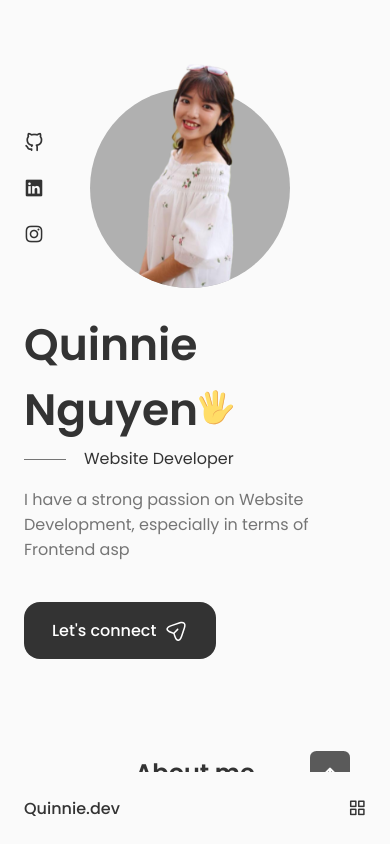
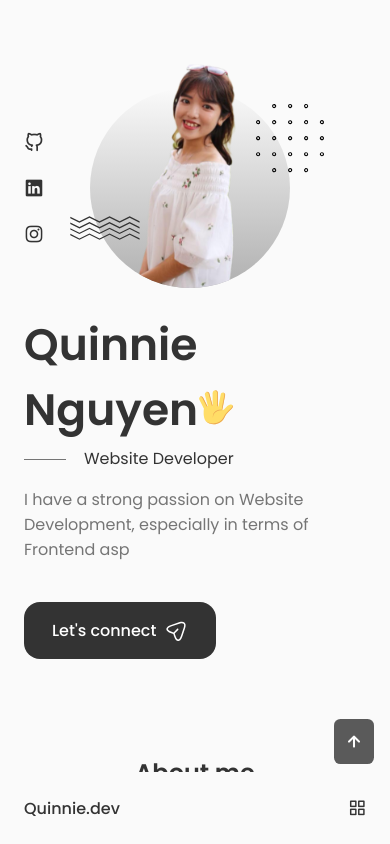
Before and after one commit to quinnienguyen1105/portfolio, a React (Create React App) app: page / in a window 390 px wide. Shown: the top 844 px of the page. Built offline with nearby package versions, Linux system fonts and the light colour scheme.

Commit message:
Updated avatar image

```diff
--- a/src/components/Home/Home.js
+++ b/src/components/Home/Home.js
@@ -3,7 +3,7 @@ import "./home.scss";
 import Social from './Social';
 import Data from './Data';
 import ScrollDown from './ScrollDown';
-import Profile_image from '../../assets/profile_background.png'
+import Profile_image from '../../assets/profile_background.png';
 const Home = () => {
   return (
     <section className='home section' id='home'>
@@ -12,6 +12,86 @@ const Home = () => {
                 <Social/>
 
                 <div className='home_img'>
+                  {/* Shape1 */}
+                  <svg className='shape' version="1.0" xmlns="http://www.w3.org/2000/svg"
+                  width="282.000000pt" height="282.000000pt" viewBox="0 0 282.000000 282.000000"
+                  preserveAspectRatio="xMidYMid meet">
+
+                  <g transform="translate(0.000000,282.000000) scale(0.100000,-0.100000)"
+                  fill="var(--title-color-dark)" stroke="none">
+                  <path d="M802 2590 c-46 -43 -13 -130 49 -130 50 0 90 61 68 102 -27 51 -79
+                  63 -117 28z m81 -42 c8 -12 7 -21 -2 -32 -19 -22 -48 -20 -61 5 -23 41 38 68
+                  63 27z"/>
+                  <path d="M1362 2587 c-12 -13 -22 -36 -22 -51 0 -32 43 -76 75 -76 33 0 75 44
+                  75 78 0 63 -84 95 -128 49z m85 -33 c8 -22 -10 -49 -32 -49 -10 0 -22 7 -28
+                  16 -15 24 -1 49 28 49 15 0 28 -7 32 -16z"/>
+                  <path d="M1939 2597 c-43 -33 -46 -80 -6 -117 45 -43 117 -7 117 58 0 56 -68
+                  92 -111 59z m70 -41 c9 -11 10 -20 1 -36 -13 -25 -47 -24 -63 2 -22 34 36 66
+                  62 34z"/>
+                  <path d="M231 2014 c-34 -44 -24 -86 27 -113 28 -15 77 1 92 30 42 78 -65 152
+                  -119 83z m86 -30 c8 -22 -10 -49 -32 -49 -10 0 -22 7 -28 16 -15 24 -1 49 28
+                  49 15 0 28 -7 32 -16z"/>
+                  <path d="M799 2019 c-48 -48 5 -146 67 -123 15 5 36 21 47 36 18 24 18 30 7
+                  58 -22 53 -82 68 -121 29z m84 -41 c8 -12 7 -21 -2 -32 -19 -22 -48 -20 -61 5
+                  -23 41 38 68 63 27z"/>
+                  <path d="M1362 2017 c-27 -29 -28 -67 -2 -94 37 -40 84 -37 117 6 52 68 -57
+                  150 -115 88z m85 -33 c8 -22 -10 -49 -32 -49 -10 0 -22 7 -28 16 -15 24 -1 49
+                  28 49 15 0 28 -7 32 -16z"/>
+                  <path d="M1939 2030 c-9 -5 -22 -23 -29 -40 -11 -28 -11 -34 7 -58 47 -63 125
+                  -45 131 31 5 60 -56 98 -109 67z m70 -44 c25 -30 -24 -71 -54 -46 -18 15 -19
+                  32 -3 48 16 16 43 15 57 -2z"/>
+                  <path d="M2481 2014 c-34 -44 -24 -86 27 -113 28 -15 77 1 92 30 42 78 -65
+                  152 -119 83z m86 -30 c8 -22 -10 -49 -32 -49 -10 0 -22 7 -28 16 -15 24 -1 49
+                  28 49 15 0 28 -7 32 -16z"/>
+                  <path d="M236 1454 c-14 -15 -26 -37 -26 -49 0 -33 44 -75 78 -75 63 0 95 84
+                  49 128 -31 29 -69 28 -101 -4z m79 -49 c0 -25 -4 -30 -24 -30 -32 0 -49 28
+                  -31 50 7 9 23 15 34 13 16 -2 21 -10 21 -33z"/>
+                  <path d="M802 1457 c-64 -68 27 -171 95 -107 29 26 36 55 22 82 -28 52 -81 63
+                  -117 25z m79 -33 c17 -21 0 -49 -31 -49 -31 0 -48 28 -31 49 8 9 21 16 31 16
+                  10 0 23 -7 31 -16z"/>
+                  <path d="M1365 1455 c-32 -31 -33 -74 -2 -103 72 -67 172 34 102 103 -13 14
+                  -36 25 -50 25 -14 0 -37 -11 -50 -25z m75 -30 c20 -25 8 -50 -25 -50 -21 0
+                  -31 5 -33 18 -4 21 14 47 33 47 7 0 18 -7 25 -15z"/>
+                  <path d="M1939 1467 c-43 -33 -46 -80 -6 -117 45 -43 117 -10 117 54 0 58 -67
+                  97 -111 63z m72 -43 c17 -21 0 -49 -31 -49 -31 0 -48 28 -31 49 8 9 21 16 31
+                  16 10 0 23 -7 31 -16z"/>
+                  <path d="M2486 1454 c-14 -15 -26 -37 -26 -49 0 -33 44 -75 78 -75 63 0 95 84
+                  49 128 -31 29 -69 28 -101 -4z m79 -49 c0 -25 -4 -30 -24 -30 -32 0 -49 28
+                  -31 50 7 9 23 15 34 13 16 -2 21 -10 21 -33z"/>
+                  <path d="M231 884 c-12 -15 -21 -34 -21 -44 0 -10 9 -29 21 -44 41 -52 129
+                  -23 129 44 0 67 -88 96 -129 44z m77 -16 c17 -17 15 -43 -4 -59 -31 -26 -70
+                  25 -44 56 15 18 32 19 48 3z"/>
+                  <path d="M800 890 c-45 -45 -11 -120 53 -120 42 0 70 29 70 70 0 63 -78 95
+                  -123 50z m74 -23 c13 -9 16 -20 12 -34 -10 -31 -36 -37 -60 -14 -19 20 -19 21
+                  -1 41 21 24 25 24 49 7z"/>
+                  <path d="M1360 888 c-43 -47 -10 -118 55 -118 22 0 41 8 55 22 43 47 10 118
+                  -55 118 -22 0 -41 -8 -55 -22z m78 -20 c17 -17 15 -43 -4 -59 -31 -26 -70 25
+                  -44 56 15 18 32 19 48 3z"/>
+                  <path d="M1925 890 c-42 -46 -10 -120 52 -120 42 0 73 30 73 70 0 62 -84 95
+                  -125 50z m80 -30 c18 -20 18 -21 -1 -41 -24 -23 -50 -17 -60 14 -4 14 -1 25
+                  12 34 24 17 28 17 49 -7z"/>
+                  <path d="M2481 884 c-12 -15 -21 -34 -21 -44 0 -10 9 -29 21 -44 41 -52 129
+                  -23 129 44 0 67 -88 96 -129 44z m77 -16 c17 -17 15 -43 -4 -59 -31 -26 -70
+                  25 -44 56 15 18 32 19 48 3z"/>
+                  <path d="M802 330 c-46 -43 -13 -130 49 -130 50 0 90 61 68 102 -27 51 -79 63
+                  -117 28z m81 -42 c8 -12 7 -21 -2 -32 -19 -22 -48 -20 -61 5 -23 41 38 68 63
+                  27z"/>
+                  <path d="M1362 327 c-12 -13 -22 -36 -22 -51 0 -32 43 -76 75 -76 33 0 75 44
+                  75 78 0 63 -84 95 -128 49z m85 -33 c8 -22 -10 -49 -32 -49 -22 0 -40 27 -32
+                  49 8 21 56 21 64 0z"/>
+                  <path d="M1939 337 c-43 -33 -46 -80 -6 -117 45 -43 117 -7 117 58 0 56 -68
+                  92 -111 59z m70 -41 c9 -11 10 -20 1 -36 -13 -25 -47 -24 -63 2 -22 34 36 66
+                  62 34z"/>
+                  </g>
+                  </svg>
+                  {/* Shape2 */}
+                    <svg width="112" height="39" viewBox="0 0 112 39" fill="var(--title-color)" className='shape2' xmlns="http://www.w3.org/2000/svg">
+                    <path d="M111.276 8.76404L95.476 0.864014L79.376 8.86401L63.2759 0.864014L47.176 8.86401L31.176 0.864014L15.076 8.86401L0.475952 1.66403V3.86401L15.076 11.164L31.176 3.16403L47.176 11.164L63.2759 3.16403L79.376 11.164L95.476 3.16403L111.276 11.064V8.76404Z" fill="var(--title-color)"/>
+                    <path d="M111.276 17.8641L95.476 9.96411L79.376 17.9641L63.2759 9.96411L47.176 17.9641L31.176 9.96411L15.076 17.9641L0.475952 10.7641V12.9641L15.076 20.2641L31.176 12.2641L47.176 20.2641L63.2759 12.2641L79.376 20.2641L95.476 12.2641L111.276 20.1641V17.8641Z" fill="var(--title-color)"/>
+                    <path d="M111.276 26.964L95.476 19.064L79.376 27.064L63.2759 19.064L47.176 27.064L31.176 19.064L15.076 27.064L0.475952 19.864V22.064L15.076 29.264L31.176 21.264L47.176 29.264L63.2759 21.264L79.376 29.264L95.476 21.264L111.276 29.264V26.964Z" fill="var(--title-color)"/>
+                    <path d="M111.276 36.0641L95.476 28.1641L79.376 36.1641L63.2759 28.1641L47.176 36.1641L31.176 28.1641L15.076 36.1641L0.475952 28.864V31.1641L15.076 38.364L31.176 30.364L47.176 38.364L63.2759 30.364L79.376 38.364L95.476 30.364L111.276 38.2641V36.0641Z" fill="var(--title-color)"/>
+                    </svg>
+
 
                   <div className="image_wrapper">
                     <img src={Profile_image} className="profile_image" />
--- a/src/components/Home/home.scss
+++ b/src/components/Home/home.scss
@@ -47,6 +47,7 @@
 .home_description {
     max-width: 400px;
     margin-bottom: var(--mb-3);
+    height: 75px;
 }
 // .home_img {
 //     background: url(../../assets/profile_background.png);
@@ -99,11 +100,27 @@
     background-repeat: no-repeat;
     background-position: center;
     background-size: cover;
-    background-color: var(--title-color-dark);
+    background: linear-gradient(var(--title-color), var(--title-color-dark));
     border-radius: 50%;
   }
   .day .home_img .image_wrapper {
-    background-color: #b0b0b0 ;
+    // background-color: #b0b0b0 ;
+    background: linear-gradient(var(--body-color), #b0b0b0);
+  }
+  .home_img .shape{
+    position: absolute;
+    z-index: 100;
+    right: -50px;
+    top: 20px;
+    height: 120px;
+    width: 120px;
+  }
+  .home_img .shape2{
+    position: absolute;
+    z-index: 100;
+    left: -40px;
+    bottom: 55px;
+    height: 40px;
   }
 
   .home_img .profile_image {
@@ -187,6 +204,16 @@
     .home_scroll {
         margin-left: 7.5rem;
     }
+    .home_img .shape2 {
+        width: 75px;
+        left: -15px;
+        bottom: 40px;
+    }
+    .home_img .shape {
+        width: 100px;
+        right: -40px;
+        top: -10px;
+    }
   }
   /*For medium devices*/
   @media screen and (max-width: 768px) {
@@ -209,11 +236,34 @@
     .home_scroll {
         display: none;
     }
+    .home_img .shape2 {
+        width: 60px;
+        left: -30px;
+        bottom: 40px;
+    }
+    .home_img .shape {
+        width: 80px;
+        right: -40px;
+        top: -10px;
+    }
+    .home_img .profile_image {
+        height: 280px;
+    }
   }
 
   @media screen and (max-width: 576px) {
     .home_img .profile_image {
         height: 250px;
+    }
+    .home_img .shape2 {
+        width: 70px;
+        left: -20px;
+        bottom: 40px;
+    }
+    .home_img .shape {
+        width: 80px;
+        right: -40px;
+        top: -10px;
     }
   }
   /*For small devices*/
--- a/src/components/Qualification/Qualification.js
+++ b/src/components/Qualification/Qualification.js
@@ -94,7 +94,7 @@ const Qualification = () => {
                             <h3 className='qualification_title'>TPS Software Corporation</h3>
                             <span className='qualification_subtitle'>Frontend Developer</span>
                             <div className='qualification_calendar'>
-                                <i className='uil uil-calendar-alt'>2019- 2020</i>
+                                <i className='uil uil-calendar-alt'>2019</i>
                             </div>
                         </div>
 
--- a/src/components/ScrollUp/scrollup.scss
+++ b/src/components/ScrollUp/scrollup.scss
@@ -16,3 +16,14 @@
 .scrollup:hover {
     background-color: var(--title-color-dark);
 }
+@media screen and (max-width: 576px) {
+    .scrollup{
+        bottom: 5rem;
+        right: 1rem;
+    }
+
+}
+/*For small devices*/
+@media screen and (max-width: 350px) {
+
+}
```
Also changed, not shown: src/assets/shape.svg (added), src/assets/shape2.svg (added).
